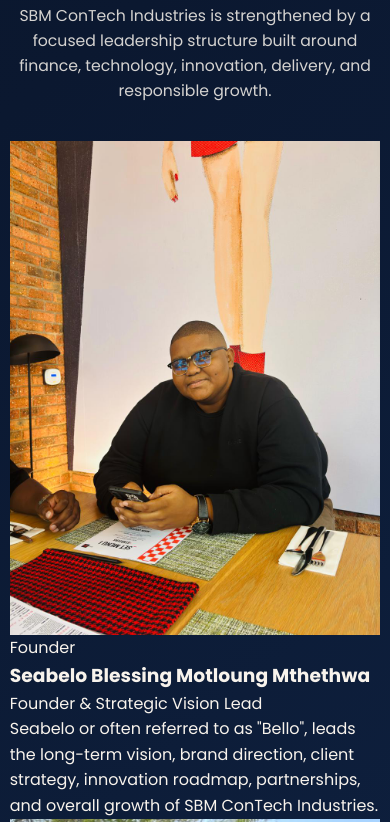
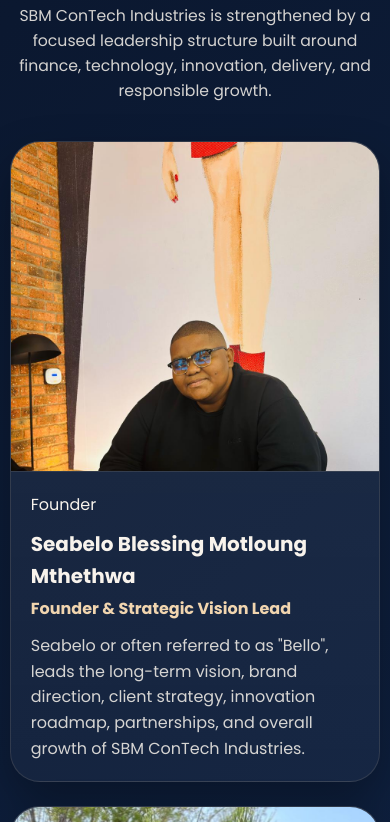
Before and after one commit to motloungseabelo-gif/sbmcontech-website, a plain HTML site: page about.html in a window 390 px wide. Shown: the part 2532-3354 px from the top of the page. Drawn offline with Linux system fonts and the light colour scheme.

Commit message:
Update style.css

```diff
--- a/style.css
+++ b/style.css
@@ -1756,3 +1756,107 @@
     max-width: 320px;
   }
 }
+
+
+/* === SBM Leadership Team Update === */
+.leadership-section {
+    position: relative;
+}
+
+.leadership-grid {
+    display: grid;
+    grid-template-columns: repeat(3, 1fr);
+    gap: 24px;
+}
+
+.leadership-card {
+    overflow: hidden;
+    border-radius: var(--radius-lg);
+    background: linear-gradient(180deg, rgba(255,255,255,0.075), rgba(255,255,255,0.035));
+    border: 1px solid var(--card-border);
+    box-shadow: var(--shadow-main);
+    transition: transform var(--transition), border-color var(--transition), box-shadow var(--transition);
+}
+
+.leadership-card:hover {
+    transform: translateY(-8px);
+    border-color: rgba(241, 213, 175, 0.26);
+    box-shadow: var(--shadow-main), var(--shadow-blue), var(--shadow-gold);
+}
+
+.leadership-photo {
+    width: 100%;
+    height: 360px;
+    object-fit: cover;
+    object-position: center top;
+    border-bottom: 1px solid rgba(241, 213, 175, 0.12);
+}
+
+.leadership-initials {
+    display: flex;
+    align-items: center;
+    justify-content: center;
+    font-size: clamp(2.4rem, 5vw, 4rem);
+    font-weight: 800;
+    letter-spacing: 0.08em;
+    color: var(--royal-gold-soft);
+    background:
+        radial-gradient(circle at 30% 20%, rgba(47,109,255,0.28), transparent 36%),
+        radial-gradient(circle at 80% 30%, rgba(212,161,100,0.22), transparent 34%),
+        linear-gradient(135deg, rgba(7,16,28,0.98), rgba(16,39,74,0.95));
+}
+
+.leadership-content {
+    padding: 24px;
+}
+
+.leadership-content h3 {
+    margin: 10px 0 4px;
+    font-size: clamp(1.25rem, 2vw, 1.55rem);
+}
+
+.leadership-role {
+    color: var(--royal-gold-soft);
+    font-weight: 700;
+    margin-bottom: 12px;
+}
+
+.leadership-content p:not(.leadership-role) {
+    color: var(--text-soft);
+}
+
+.communication-section .secondary-btn {
+    margin-top: 18px;
+}
+
+@media (max-width: 980px) {
+    .leadership-grid {
+        grid-template-columns: 1fr;
+    }
+
+    .leadership-card {
+        display: grid;
+        grid-template-columns: 0.9fr 1.1fr;
+        align-items: stretch;
+    }
+
+    .leadership-photo {
+        height: 100%;
+        min-height: 320px;
+    }
+}
+
+@media (max-width: 640px) {
+    .leadership-card {
+        display: block;
+    }
+
+    .leadership-photo {
+        height: 330px;
+        min-height: 0;
+    }
+
+    .leadership-content {
+        padding: 20px;
+    }
+}
```
